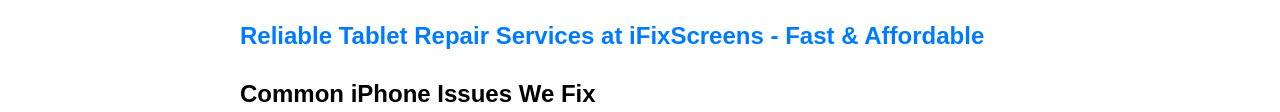
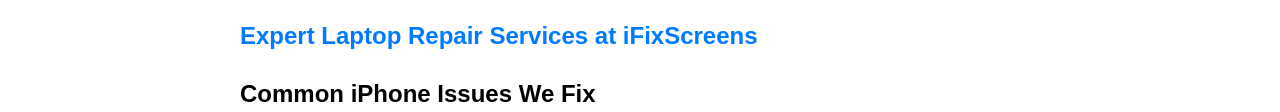
Before and after one commit to itsleejohn/ifix, a plain HTML site: page index.html in a window 1280 px wide. Shown: the part 695-807 px from the top of the page. Drawn offline with Linux system fonts and the light colour scheme.

Commit message:
Update index.html

```diff
--- a/index.html
+++ b/index.html
@@ -56,7 +56,7 @@
  <img src="https://i.postimg.cc/3RzPdZ5r/1-1.jpg" style="max-width: 100%; height: auto;">
 </div>
 
-<h2> <a href="https://ifixscreens.netlify.app/">Reliable Tablet Repair Services at iFixScreens - Fast & Affordable</a></h2>
+<h2> <a href="https://ifixscreens.vercel.app/">Expert Laptop Repair Services at iFixScreens</a></h2>
 
 <h2>Common iPhone Issues We Fix</h2>
 <h3>Cracked Screens</h3>
```
